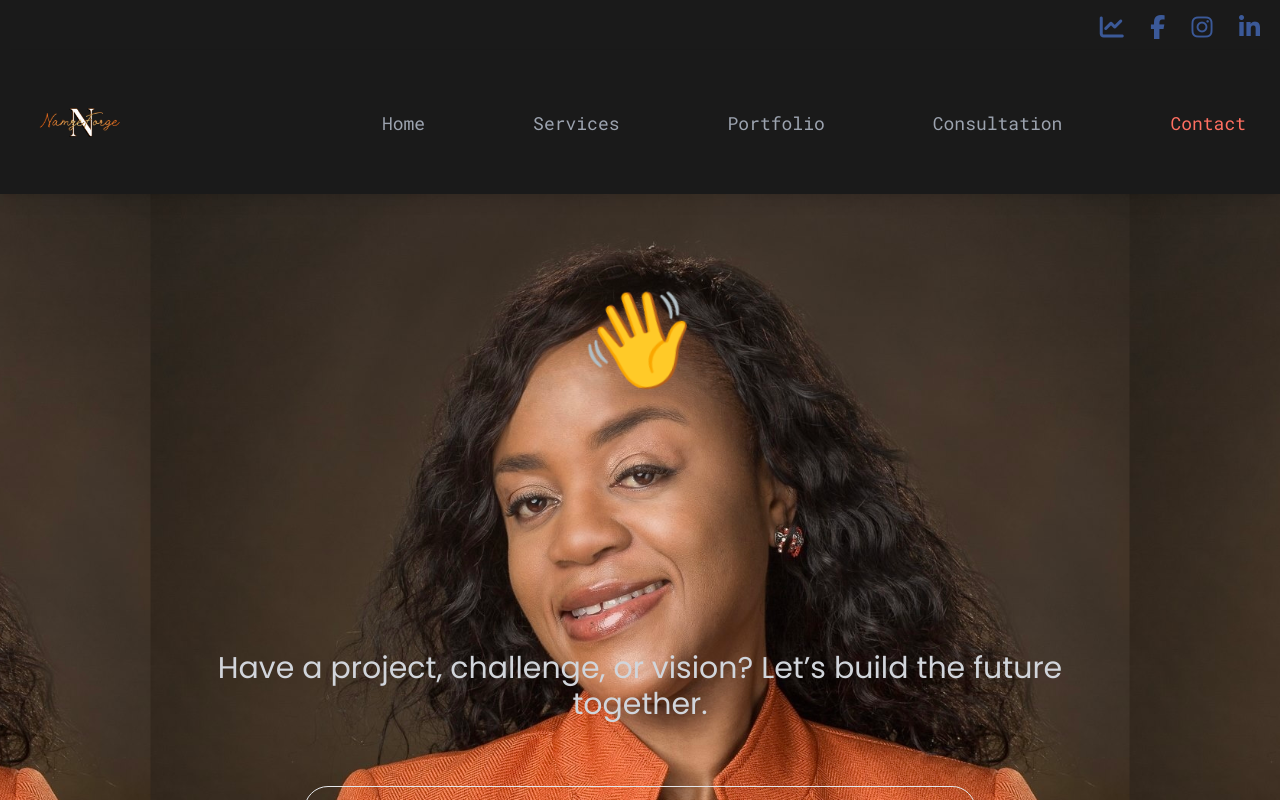
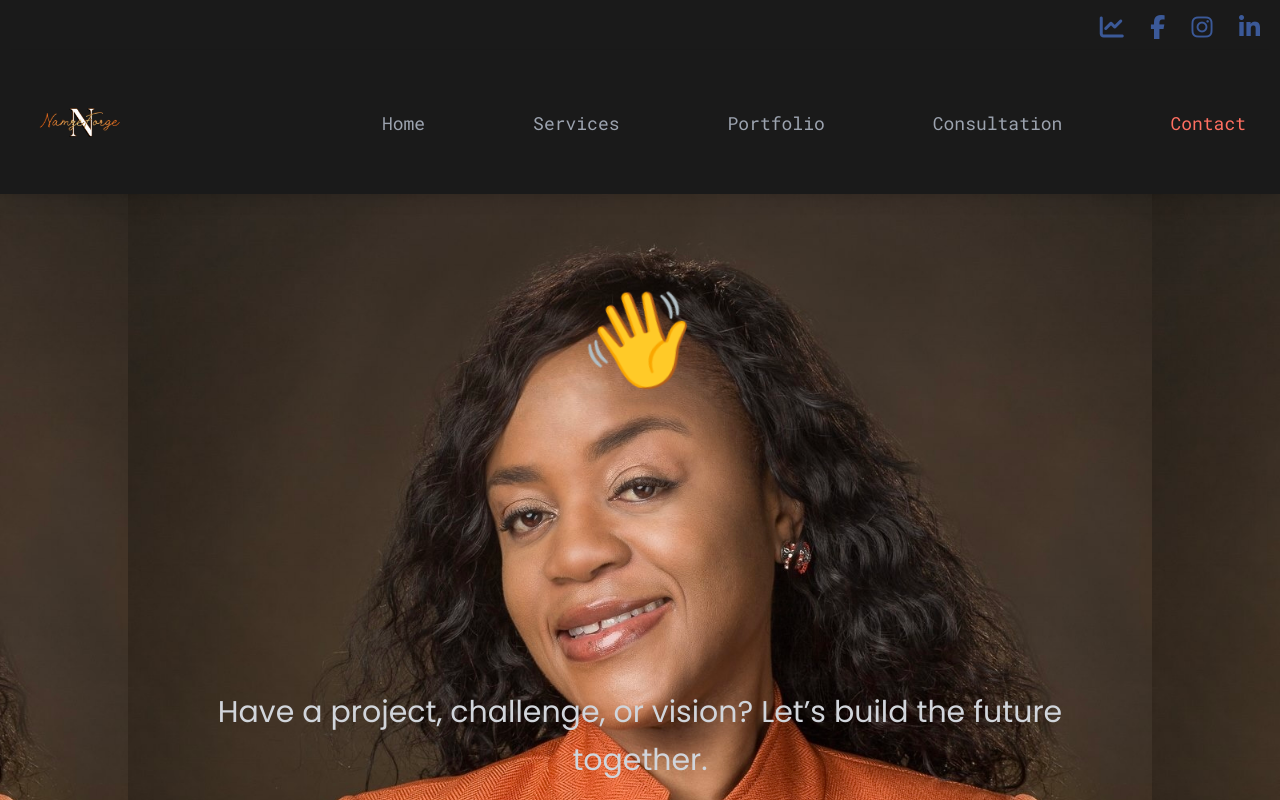
Before and after one commit to Cathy-45/cathy-portfolio-integrated, a React (Vite) app: page /contact in a window 1280 px wide. Shown: the top 800 px of the page. Built offline with nearby package versions, Linux system fonts and the light colour scheme.

Commit message:
fix(contact): correct background position and fix text cutoff/alignment issues

```diff
--- a/src/components/Contact.jsx
+++ b/src/components/Contact.jsx
@@ -9,9 +9,9 @@ const Contact = () => {
       style={{
         backgroundImage: `url(${backgroundImage})`,
         backgroundAttachment: "fixed",
-        backgroundPosition: "center 2022%",
+        backgroundPosition: "center 20%", // Fixed from 2022%
         backgroundSize: "contain",
-        backgroundRepeat: "repeat", // your preferred repeating pattern
+        backgroundRepeat: "repeat",
       }}
     >
       {/* LIGHTER, WARMER OVERLAY — MATCHES HOME */}
@@ -33,34 +33,39 @@ const Contact = () => {
       </div>
 
       {/* MAIN CONTENT */}
-      <div className="relative z-10 min-h-screen flex flex-col items-center justify-center px-6 py-24">
-        <div className="text-center max-w-4xl mx-auto">
+      <div className="relative z-10 min-h-screen flex flex-col items-center justify-center px-6 py-24 text-center">
+        <div className="text-center max-w-4xl mx-auto w-full">
           <div className="text-6xl sm:text-8xl animate-wave mb-10 select-none">
             👋
           </div>
 
           <h1
             className="text-5xl sm:text-6xl md:text-7xl lg:text-8xl font-black mb-8
-                         text-transparent bg-clip-text
-                         bg-gradient-to-r from-[#da6d20] via-[#fdba74] to-[#da6d20]
-                         bg-[length:200%_200%] animate-gradient-x"
+                       text-transparent bg-clip-text
+                       bg-gradient-to-r from-[#da6d20] via-[#fdba74] to-[#da6d20]
+                       bg-[length:200%_200%] animate-gradient-x"
+            style={{ lineHeight: "1.2", wordBreak: "break-word" }} // Prevent cutoff
           >
             Thank You for Visiting
           </h1>
 
-          <p className="text-xl sm:text-2xl md:text-3xl text-gray-300 mb-16 leading-relaxed">
+          <p
+            className="text-xl sm:text-2xl md:text-3xl text-gray-300 mb-16 leading-relaxed"
+            style={{ lineHeight: "1.6", wordBreak: "break-word" }} // Ensure readability
+          >
             Have a project, challenge, or vision? Let’s build the future
             together.
           </p>
 
           {/* CONTACT INFO — NOW WITH PROPER SPACING */}
-          <div className="backdrop-blur-xl bg-white/10 rounded-3xl p-12 border border-white/20 shadow-2xl shadow-black/70 max-w-2xl mx-auto mb-12">
-            <div className="space-y-12 text-center">
+          <div className="backdrop-blur-xl bg-white/10 rounded-3xl p-12 border border-white/20 shadow-2xl shadow-black/70 max-w-2xl mx-auto mb-12 text-center">
+            <div className="space-y-12">
               <div>
                 <p className="text-gray-400 text-lg mb-4">Email me directly</p>
                 <a
                   href="mailto:cathy@namzeforge.com"
                   className="text-3xl sm:text-4xl font-bold text-[#fdba74] hover:text-white transition"
+                  style={{ wordBreak: "break-word" }} // Prevent cutoff
                 >
                   cathy@namzeforge.com
                 </a>
@@ -70,6 +75,7 @@ const Contact = () => {
                 <a
                   href="tel:+14694634053"
                   className="text-3xl sm:text-4xl font-bold text-[#fdba74] hover:text-white transition"
+                  style={{ wordBreak: "break-word" }} // Prevent cutoff
                 >
                   +1 (469) 463-4053
                 </a>
@@ -78,7 +84,7 @@ const Contact = () => {
           </div>
 
           {/* CTAs */}
-          <div className="space-y-8">
+          <div className="space-y-8 text-center">
             <Link
               to="/services"
               className="inline-block bg-gradient-to-r from-[#da6d20] to-[#fd923c]
```
